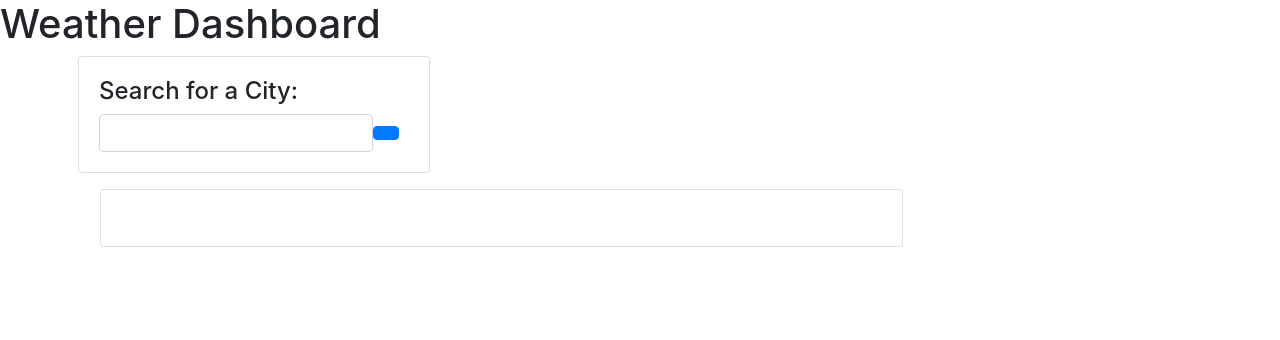
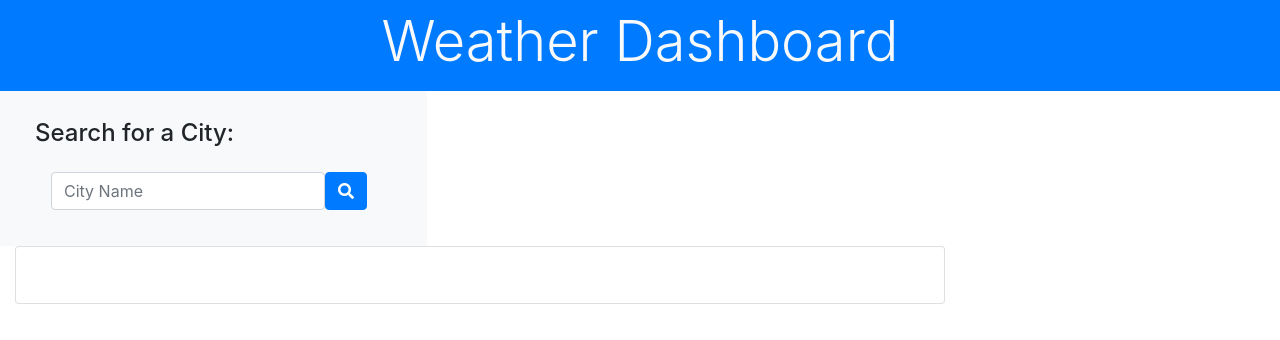
Before and after one commit to mollymontgomery/weather_dashboard, a plain HTML site: page index.html in a window 1280 px wide. Drawn offline with nearby package versions, Linux system fonts and the light colour scheme.

Commit message:
added bootstrap for button/navbar

```diff
--- a/index.html
+++ b/index.html
@@ -6,30 +6,27 @@
         <meta name="viewport" content="width=device-width, initial-scale=1.0"/>
         <meta http-equiv="X-UA-Compatible" content="ie=edge"/>
         <link rel="stylesheet" href="https://stackpath.bootstrapcdn.com/bootstrap/4.3.1/css/bootstrap.min.css" integrity="sha384-ggOyR0iXCbMQv3Xipma34MD+dH/1fQ784/j6cY/iJTQUOhcWr7x9JvoRxT2MZw1T" crossorigin="anonymous">
+        <link rel="stylesheet" href="https://use.fontawesome.com/releases/v5.8.1/css/all.css" integrity="sha384-50oBUHEmvpQ+1lW4y57PTFmhCaXp0ML5d60M1M7uH2+nqUivzIebhndOJK28anvf" crossorigin="anonymous"/>
         <link rel="stylesheet" href="./assets/css/style.css">
         <title>Weather Dashboard</title>
 </head>
 <body>
 
     <!-- Header -->
-    <header class="heading">
-        <div>
-            <h1>Weather Dashboard</h1>
-        </div>
+    <header class="navbar navbar-primary bg-primary">
+        <h1 class="display-4 text-light mx-auto">Weather Dashboard</h1>
     </header>
 
+
     <!--Search for a City Box-->
-   <div class="container">
-       <div class=row>
-           <div class="col-md-3 pl-2">
-               <div class="card" style="width: 22rem;"> <!--https://mdbootstrap.com/docs/react/components/panels/-->
+   <div class="container-fluid">
+       <div class=row p-4 mt-4>
+           <div class="col-lg-4 bg-light">
                     <div class="card-body">
-                        <h4>Search for a City:</h4>
-                        <form class="form-inline"> <!--https://www.w3schools.com/bootstrap/bootstrap_forms.asp-->
-                            <div class="form-group">
-                                <input type="text" class="form-control" id="city-type">
-                            </div>
-                            <button id="search-button" type="submit" class="btn btn-primary"></button>
+                        <h4 class="mt-2">Search for a City:</h4>
+                        <form class="form-inline nb-3 p-3"> <!--https://www.w3schools.com/bootstrap/bootstrap_forms.asp-->
+                            <input id="city-input" class="form-control" type="text" placeholder="City Name">
+                            <button id="search-button" type="button" class="btn btn-primary"><i class="fas fa-search"></i></button>
                         </form>
                     </div>
             </div>
```
